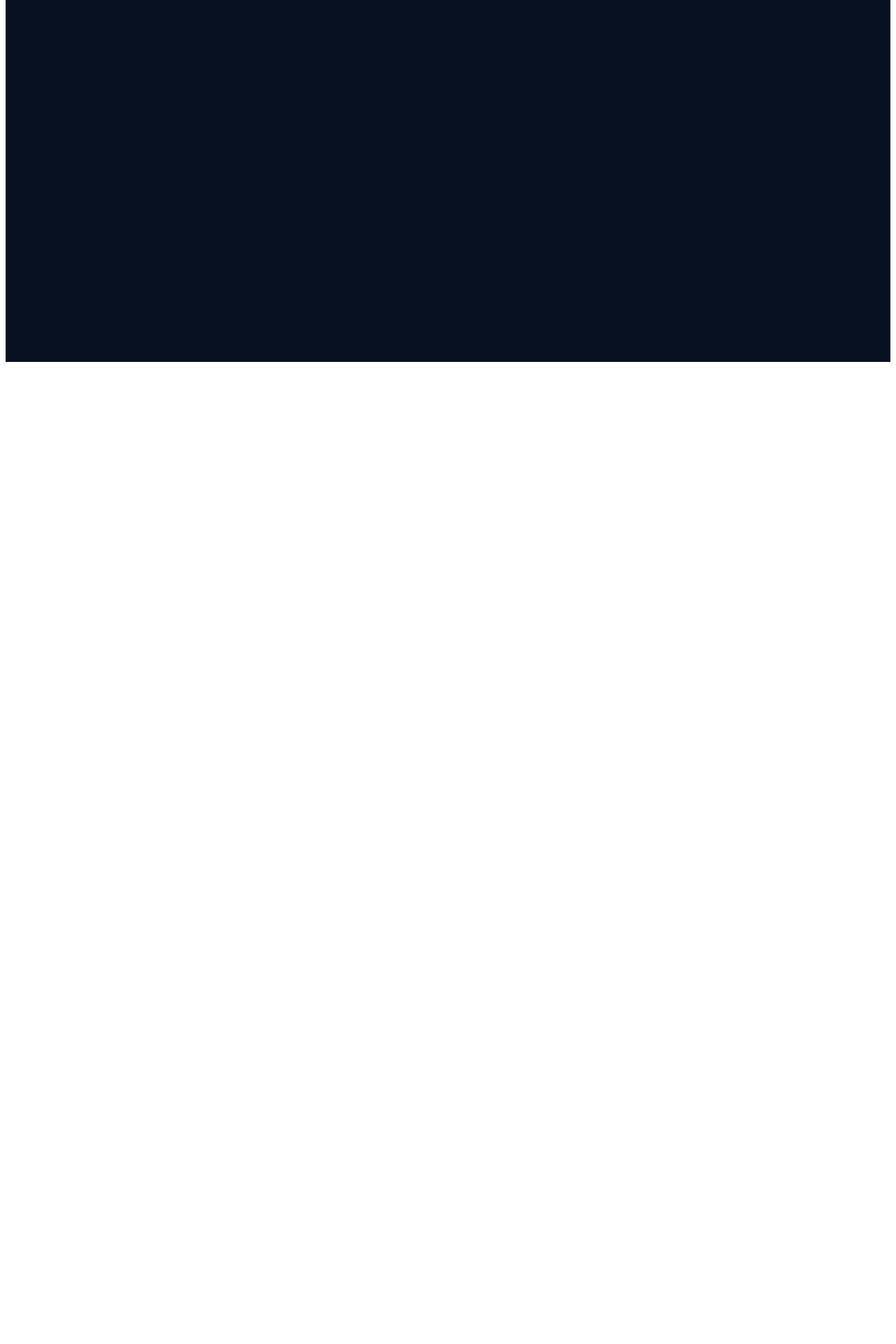
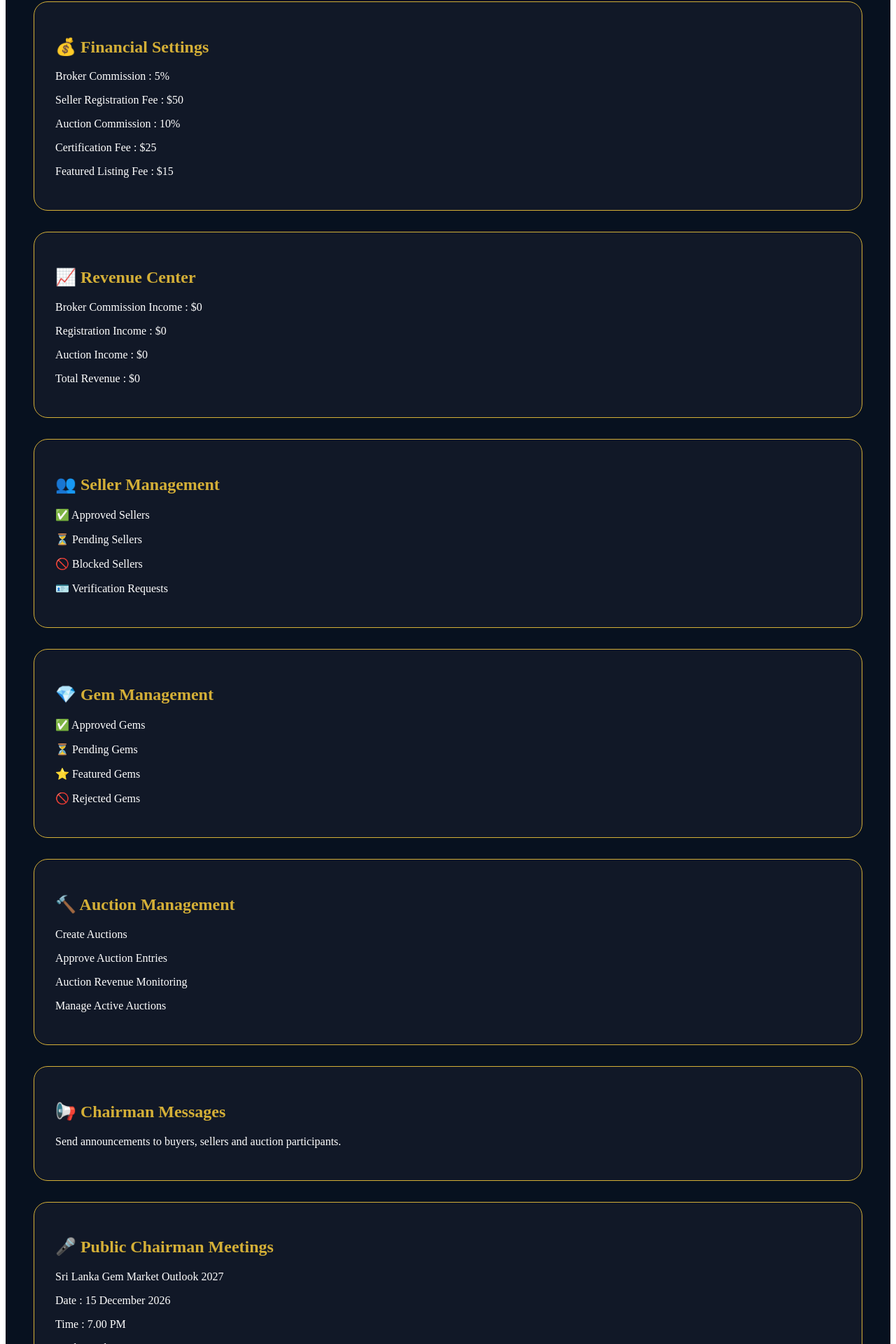
Before and after one commit to ceylongemmarket/Ceylon-gem-market, a Next.js app: page /rcg-admin-secure in a window 1280 px wide. Shown: the part 371-2291 px from the top of the page at 70% size. Before the commit the page ends 896 px from the top, so only its background shows below. Built offline with nearby package versions, Linux system fonts and the light colour scheme.

Commit message:
feat: upgrade chairman dashboard pro with revenue and management modules

```diff
--- a/app/rcg-admin-secure/page.tsx
+++ b/app/rcg-admin-secure/page.tsx
@@ -18,12 +18,14 @@ export default function ChairmanDashboard() {
         👑 Chairman Dashboard Pro
       </h1>
 
+      {/* Welcome */}
       <div
         style={{
           background: "#111827",
           border: "1px solid #D4AF37",
           borderRadius: "20px",
           padding: "30px",
+          marginBottom: "30px",
         }}
       >
         <h2 style={{ color: "#D4AF37" }}>
@@ -34,6 +36,172 @@ export default function ChairmanDashboard() {
           Manage sellers, gemstones, auctions, revenue and platform settings.
         </p>
       </div>
+
+      {/* Financial Settings */}
+      <div
+        style={{
+          background: "#111827",
+          border: "1px solid #D4AF37",
+          borderRadius: "20px",
+          padding: "30px",
+          marginBottom: "30px",
+        }}
+      >
+        <h2 style={{ color: "#D4AF37" }}>
+          💰 Financial Settings
+        </h2>
+
+        <p>Broker Commission : 5%</p>
+
+        <p>Seller Registration Fee : $50</p>
+
+        <p>Auction Commission : 10%</p>
+
+        <p>Certification Fee : $25</p>
+
+        <p>Featured Listing Fee : $15</p>
+      </div>
+
+      {/* Revenue Center */}
+      <div
+        style={{
+          background: "#111827",
+          border: "1px solid #D4AF37",
+          borderRadius: "20px",
+          padding: "30px",
+          marginBottom: "30px",
+        }}
+      >
+        <h2 style={{ color: "#D4AF37" }}>
+          📈 Revenue Center
+        </h2>
+
+        <p>Broker Commission Income : $0</p>
+
+        <p>Registration Income : $0</p>
+
+        <p>Auction Income : $0</p>
+
+        <p>Total Revenue : $0</p>
+      </div>
+
+      {/* Seller Management */}
+      <div
+        style={{
+          background: "#111827",
+          border: "1px solid #D4AF37",
+          borderRadius: "20px",
+          padding: "30px",
+          marginBottom: "30px",
+        }}
+      >
+        <h2 style={{ color: "#D4AF37" }}>
+          👥 Seller Management
+        </h2>
+
+        <p>✅ Approved Sellers</p>
+
+        <p>⏳ Pending Sellers</p>
+
+        <p>🚫 Blocked Sellers</p>
+
+        <p>🪪 Verification Requests</p>
+      </div>
+
+      {/* Gem Management */}
+      <div
+        style={{
+          background: "#111827",
+          border: "1px solid #D4AF37",
+          borderRadius: "20px",
+          padding: "30px",
+          marginBottom: "30px",
+        }}
+      >
+        <h2 style={{ color: "#D4AF37" }}>
+          💎 Gem Management
+        </h2>
+
+        <p>✅ Approved Gems</p>
+
+        <p>⏳ Pending Gems</p>
+
+        <p>⭐ Featured Gems</p>
+
+        <p>🚫 Rejected Gems</p>
+      </div>
+
+      {/* Auction Management */}
+      <div
+        style={{
+          background: "#111827",
+          border: "1px solid #D4AF37",
+          borderRadius: "20px",
+          padding: "30px",
+          marginBottom: "30px",
+        }}
+      >
+        <h2 style={{ color: "#D4AF37" }}>
+          🔨 Auction Management
+        </h2>
+
+        <p>Create Auctions</p>
+
+        <p>Approve Auction Entries</p>
+
+        <p>Auction Revenue Monitoring</p>
+
+        <p>Manage Active Auctions</p>
+      </div>
+
+      {/* Chairman Messages */}
+      <div
+        style={{
+          background: "#111827",
+          border: "1px solid #D4AF37",
+          borderRadius: "20px",
+          padding: "30px",
+          marginBottom: "30px",
+        }}
+      >
+        <h2 style={{ color: "#D4AF37" }}>
+          📢 Chairman Messages
+        </h2>
+
+        <p>
+          Send announcements to buyers, sellers and auction participants.
+        </p>
+      </div>
+
+      {/* Public Meetings */}
+      <div
+        style={{
+          background: "#111827",
+          border: "1px solid #D4AF37",
+          borderRadius: "20px",
+          padding: "30px",
+        }}
+      >
+        <h2 style={{ color: "#D4AF37" }}>
+          🎤 Public Chairman Meetings
+        </h2>
+
+        <p>
+          Sri Lanka Gem Market Outlook 2027
+        </p>
+
+        <p>
+          Date : 15 December 2026
+        </p>
+
+        <p>
+          Time : 7.00 PM
+        </p>
+
+        <p>
+          Mode : Online Meeting
+        </p>
+      </div>
     </main>
   );
 }
```
